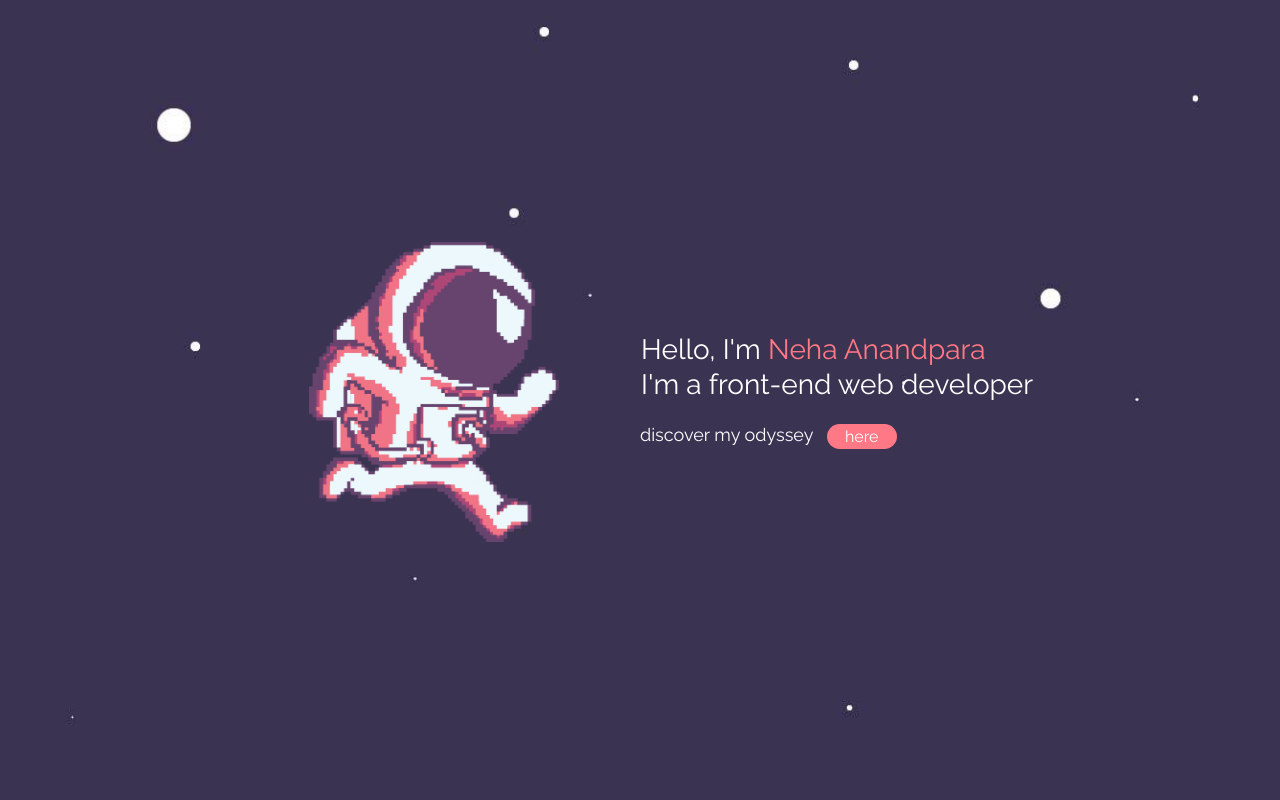
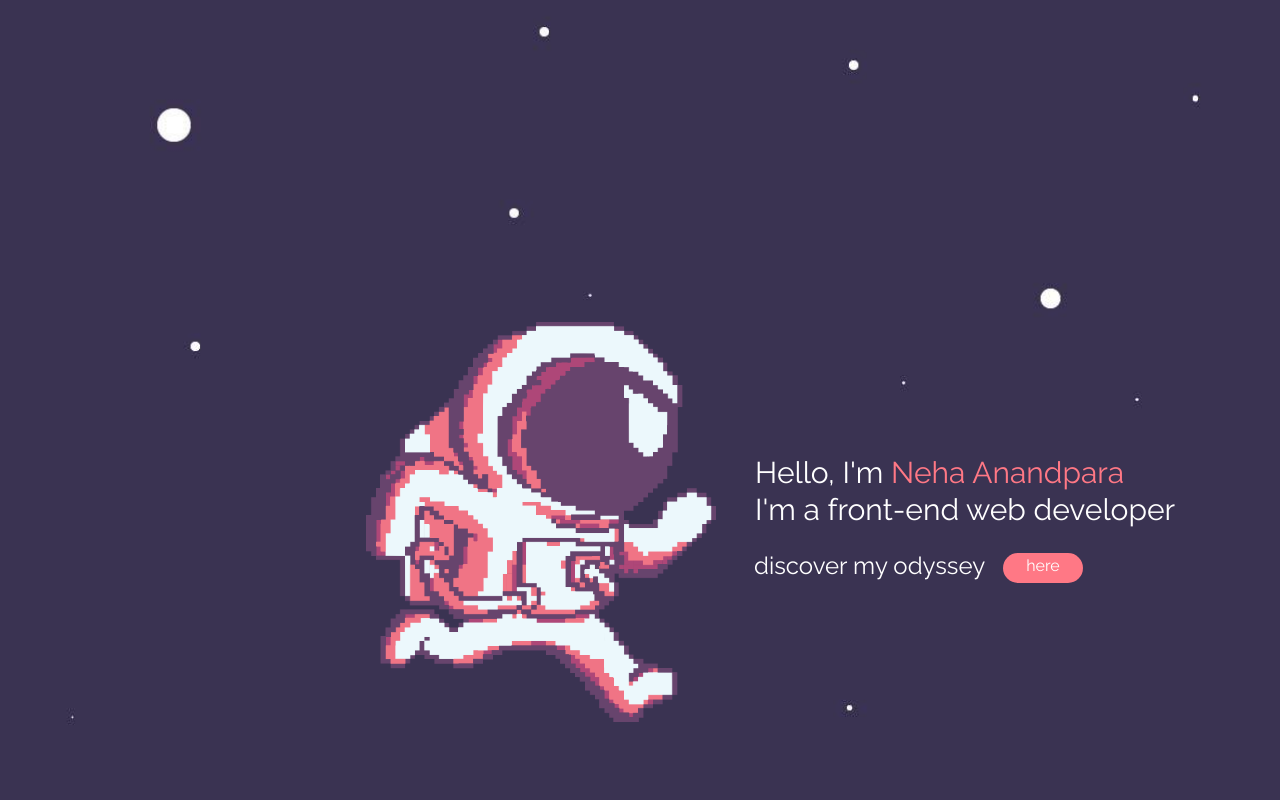
Before and after one commit to n-anandpara/Portfolio, a plain HTML site: page index.html in a window 1280 px wide. Shown: the top 800 px of the page. Drawn offline with nearby package versions, Linux system fonts and the light colour scheme; files whose address does not match are found by name.

Commit message:
Responsiveness in home page

```diff
--- a/css/myStyle.css
+++ b/css/myStyle.css
@@ -61,71 +61,58 @@ hr {
   background-image: url(../img/bg.jpg);
   background-size: cover;
   height: 100vh;
-	position: relative;
   left: 0;
   right: 0;
   top: 0;
   bottom: 0;
 }
 
+
+
+@media only screen and (max-width: 600px) {
     #Home .container .row {
-  padding-top: 20%;
+           padding-top: 40%;
          }
 
         #Home .home-img {
-  margin-top: 20px;
-  padding-left: 21%;
+          margin-top: 100px;
+          padding-left: 8%;
           padding-right: 0px;
           margin-right: 0px;
           align-items: right;
         }
 
         #Home .home-img img {
-  height: 300px;
-  width: 250px;
+          height: 250px;
+          width: 150px;
+        }
+
+        #Home #home-title{
+          right: 0;
+          left: 0;
+          bottom: 0;
+          top: 70px;
+          color: #fff;
+          padding-top: 16%;
+          font-weight: 0;
+          padding-right: 0;
+          position: relative;
+          padding-left: 0;
         }
 
         #Home #home-title h1, h2 {
-  font-size: 28px;
+          font-size: 24px;
           margin: 1px;
+        }
+
+        #Home #home-title h1 span {
+          color: #ff7885;
         }
 
         #Home #home-title p {
           margin-top: 20px;
           font-size: 18px;
         }
-
-@media only screen and (max-width: 600px){
-  #Home .home-img img {
-  height: 110px;
-  width: 80px;
-  }
-
-  #Home #home-title h1 span {
-    font-size: 90%;
-  }
-
-}
-
-#Home #home-title{
-  right: 0;
-  left: 0;
-  bottom: 0;
-  top: 50px;
-	color: #fff;
-  text-align: left;
-  padding-left: 0px;
-  margin-top: 60px;
-  font-weight: 0;
-  padding-right: 40px;
-}
-
-
-#Home #home-title h1 span {
-  color: #ff7885;
-}
-
-
 
         #Home #home-title a {
           color: #fff;
@@ -143,6 +130,269 @@ hr {
           color: #ff7885;
           border: 1px solid #ff7885;
         }
+}
+
+/* Small devices (portrait tablets and large phones, 600px and up) */
+@media only screen and (min-width: 600px) {
+         #Home .container .row {
+           padding-top: 40%;
+         }
+
+        #Home .home-img {
+          margin-top: 100px;
+          padding-left: 8%;
+          padding-right: 0px;
+          margin-right: 0px;
+          align-items: right;
+        }
+
+        #Home .home-img img {
+          height: 250px;
+          width: 150px;
+        }
+
+        #Home #home-title{
+          right: 0;
+          left: 0;
+          bottom: 0;
+          top: 70px;
+          color: #fff;
+          padding-top: 16%;
+          font-weight: 0;
+          padding-right: 0;
+          position: relative;
+          padding-left: 0;
+        }
+
+        #Home #home-title h1, h2 {
+          font-size: 24px;
+          margin: 1px;
+        }
+
+        #Home #home-title h1 span {
+          color: #ff7885;
+        }
+
+        #Home #home-title p {
+          margin-top: 20px;
+          font-size: 18px;
+        }
+
+        #Home #home-title a {
+          color: #fff;
+          border: 1px solid transparent;
+          border-radius: 20px;
+          height: 25px;
+          width: 70px;
+          text-align: center;
+          background-color: #ff7885;
+          padding: 0;
+        }
+
+        #Home #home-title a:hover {
+          background-color: #fff;
+          color: #ff7885;
+          border: 1px solid #ff7885;
+        }
+  }
+
+/* Medium devices (landscape tablets, 768px and up) */
+@media only screen and (min-width: 768px) {
+    #Home .container .row {
+      padding-top: 30%;
+    }
+
+    #Home .home-img {
+      margin-top: 100px;
+      padding-left: 22%;
+      padding-right: 0px;
+      margin-right: 0px;
+      align-items: right;
+    }
+
+    #Home .home-img img {
+      height: 310px;
+      width: 200px;
+    }
+
+    #Home #home-title{
+      right: 0;
+      left: 0;
+      bottom: 0;
+      top: 50px;
+      color: #fff;
+      text-align: left;
+      padding-top: 20%;
+      font-weight: 0;
+      padding-right: 0;
+      position: relative;
+      padding-left: 3%;
+    }
+
+    #Home #home-title h1, h2 {
+      font-size: 26px;
+      margin: 1px;
+    }
+
+    #Home #home-title h1 span {
+      color: #ff7885;
+    }
+
+    #Home #home-title p {
+      margin-top: 20px;
+      font-size: 18px;
+    }
+
+    #Home #home-title a {
+      color: #fff;
+      border: 1px solid transparent;
+      border-radius: 20px;
+      height: 25px;
+      width: 70px;
+      text-align: center;
+      background-color: #ff7885;
+      padding: 0;
+    }
+
+    #Home #home-title a:hover {
+      background-color: #fff;
+      color: #ff7885;
+      border: 1px solid #ff7885;
+    }
+}
+
+/* Large devices (laptops/desktops, 992px and up) */
+@media only screen and (min-width: 992px) {
+    #Home .container .row {
+      padding-top: 30%;
+    }
+
+    #Home .home-img {
+      margin-top: 100px;
+      padding-left: 22%;
+    }
+
+    #Home .home-img img {
+      height: 350px;
+      width: 300px;
+    }
+
+    #Home #home-title{
+      right: 0;
+      left: 0;
+      bottom: 0;
+      top: 50px;
+      color: #fff;
+      text-align: left;
+      padding-top: 16%;
+      font-weight: 0;
+      padding-right: 0;
+      position: relative;
+      padding-left: 7%;
+    }
+
+    #Home #home-title h1, h2 {
+      font-size: 28px;
+      margin: 1px;
+    }
+
+    #Home #home-title h1 span {
+      color: #ff7885;
+    }
+
+    #Home #home-title p {
+      margin-top: 18px;
+      font-size: 24px;
+    }
+
+     #Home #home-title a {
+      color: #fff;
+      border: 1px solid transparent;
+      border-radius: 20px;
+      height: 25px;
+      width: 70px;
+      text-align: center;
+      background-color: #ff7885;
+      padding: 0;
+    }
+
+    #Home #home-title a:hover {
+      background-color: #fff;
+      color: #ff7885;
+      border: 1px solid #ff7885;
+    }
+}
+
+/* Extra large devices (large laptops and desktops, 1200px and up) */
+@media only screen and (min-width: 1200px) {
+    #Home .container .row {
+      padding-top: 20%;
+    }
+
+    #Home .home-img {
+      margin-top: 100px;
+      padding-left: 26%;
+      padding-right: 0px;
+      margin-right: 0px;
+      align-items: right;
+    }
+
+    #Home .home-img img {
+      height: 400px;
+      width: 350px;
+    }
+
+
+    #Home #home-title{
+      right: 0;
+      left: 0;
+      bottom: 0;
+      top: 50px;
+      color: #fff;
+      text-align: left;
+      padding-top: 16%;
+      font-weight: 0;
+      padding-right: 0;
+      position: relative;
+      padding-left: 10%;
+    }
+
+    #Home #home-title h1, h2 {
+      font-size: 30px;
+      margin: 1px;
+    }
+
+    #Home #home-title h1 span {
+      color: #ff7885;
+    }
+
+    #Home #home-title p {
+      margin-top: 20px;
+      font-size: 24px;
+    }
+
+    #Home #home-title a {
+      color: #fff;
+      border: 1px solid transparent;
+      border-radius: 20px;
+      height: 30px;
+      width: 80px;
+      text-align: center;
+      background-color: #ff7885;
+      padding: 0;
+    }
+
+    #Home #home-title a:hover {
+      background-color: #fff;
+      color: #ff7885;
+      border: 1px solid #ff7885;
+    }
+}
+
+
+
+
+
 
 
 /*......................................
--- a/index.html
+++ b/index.html
@@ -49,8 +49,8 @@
   <section id="Home">
   <div class="container">
     <div class="row">
-      <div class=" col-xs-6 col-md-6 home-img fadeInLeft wow"><img src="img/ast.png"></div>
-    <div class=" col-xs-6 col-md-6 fadeInRight wow" id="home-title">
+      <div class=" col-sm-6 col-md-6 home-img fadeInLeft wow"><img src="img/ast.png"></div>
+    <div class=" col-sm-6 col-md-6 fadeInRight wow" id="home-title">
       <h1> Hello, I'm <span>Neha Anandpara </span></h1>
       <h2>I'm a front-end web developer</h2>
       <p>discover my odyssey &nbsp; <a type="button" class="btn" href="#About"> here </a> </p>
```
Lines whose indentation alone changed are shown as unchanged.
